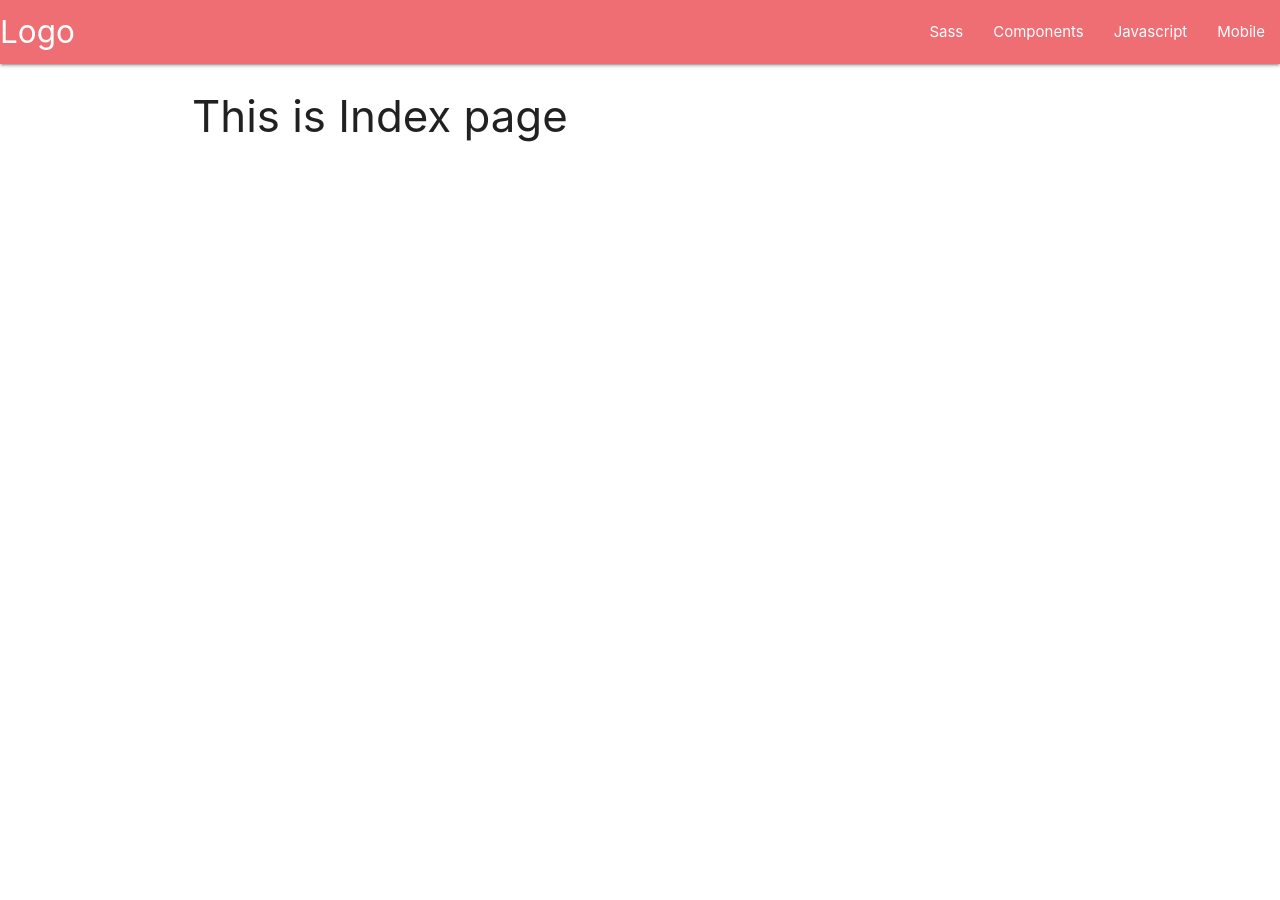
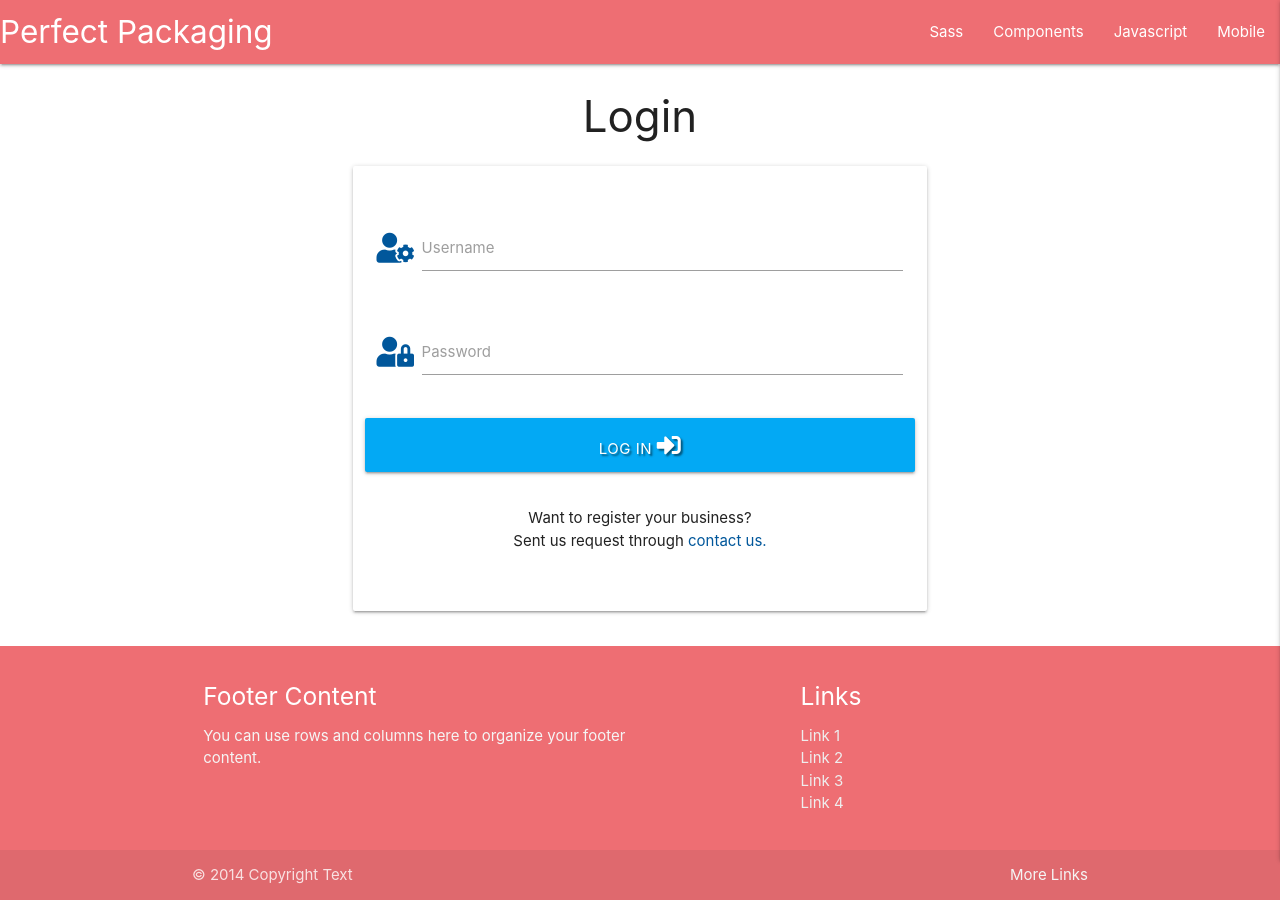
Before and after one commit to rajendradanve/perfect-packaging-inventory-mi3, a Flask app: page / in a window 1280 px wide. Before the commit the page ends 142 px from the top, so only its background shows below. Run offline with Flask 2, Linux system fonts and the light colour scheme; some libraries are stand-ins or nearby versions.

```diff
--- a/app.py
+++ b/app.py
@@ -16,9 +16,11 @@ app.secret_key = os.environ.get("SECRET_KEY")
 
 mongo = PyMongo(app)
 
+
 @app.route("/")
-@app.route("/index")
-def index():
+@app.route("/login", methods=["GET", "POST"])
+def login():
+
     return render_template("index.html")
 
 
--- a/static/css/style.css
+++ b/static/css/style.css
@@ -1,4 +1,6 @@
-
+.text-shadow {
+    text-shadow: 2px 2px 2px rgba(0, 0, 0, 0.5);
+}
 
 .flashes h4{
 
--- a/static/js/script.js
+++ b/static/js/script.js
@@ -1,3 +1,4 @@
 $(document).ready(function(){
-    $('.sidenav').sidenav();
+    $('.sidenav').sidenav({edge: "right"});
+    $('.collapsible').collapsible();
   });
--- a/templates/base.html
+++ b/templates/base.html
@@ -10,17 +10,23 @@
     <!-- Materialize compiled and minified CSS -->
     <link rel="stylesheet" href="https://cdnjs.cloudflare.com/ajax/libs/materialize/1.0.0/css/materialize.min.css">
 
+    <!--Font Awesome-->
+    <link rel="stylesheet" href="https://cdnjs.cloudflare.com/ajax/libs/font-awesome/5.15.3/css/all.min.css"
+    integrity="sha512-iBBXm8fW90+nuLcSKlbmrPcLa0OT92xO1BIsZ+ywDWZCvqsWgccV3gFoRBv0z+8dLJgyAHIhR35VZc2oM/gI1w=="
+    crossorigin="anonymous" referrerpolicy="no-referrer" />
+
     <!--Custom CSS-->
     <link rel="stylesheet" href="{{ url_for('static', filename='css/style.css')}}" type="text/css">
 </head>
 
 <body>
+    <!--Navbar-->
     <header>
-        <!--Navbar-->
+        <!--Top Navbar-->
         <nav>
             <div class="nav-wrapper">
-                <a href="#!" class="brand-logo">Logo</a>
-                <a href="#" data-target="mobile-navbar" class="sidenav-trigger"><i class="material-icons">menu</i></a>
+                <a href="#" class="brand-logo">Perfect Packaging</a>
+                <a href="#" data-target="mobile-navbar" class="right sidenav-trigger"><i class="fas fa-bars"></i></a>
                 <ul class="right hide-on-med-and-down">
                     <li><a href="sass.html">Sass</a></li>
                     <li><a href="badges.html">Components</a></li>
@@ -29,7 +35,7 @@
                 </ul>
             </div>
         </nav>
-        <!-- Mobile navbar-->
+        <!-- Mobile side navbar-->
         <ul class="sidenav" id="mobile-navbar">
             <li><a href="sass.html">Sass</a></li>
             <li><a href="badges.html">Components</a></li>
@@ -38,7 +44,7 @@
         </ul>
 
     </header>
-
+    <!--Flash messages-->
     <section>
         <!--Display flash messages-->
         {% with messages= get_flashed_messages() %}
@@ -52,11 +58,37 @@
         {% endif %}
         {% endwith %}
     </section>
-
+    <!--insert content from other pages-->
     <main class="container">
         {% block content %}
         {% endblock %}
     </main>
+
+    <footer class="page-footer">
+        <div class="container">
+          <div class="row">
+            <div class="col l6 s12">
+              <h5 class="white-text">Footer Content</h5>
+              <p class="grey-text text-lighten-4">You can use rows and columns here to organize your footer content.</p>
+            </div>
+            <div class="col l4 offset-l2 s12">
+              <h5 class="white-text">Links</h5>
+              <ul>
+                <li><a class="grey-text text-lighten-3" href="#!">Link 1</a></li>
+                <li><a class="grey-text text-lighten-3" href="#!">Link 2</a></li>
+                <li><a class="grey-text text-lighten-3" href="#!">Link 3</a></li>
+                <li><a class="grey-text text-lighten-3" href="#!">Link 4</a></li>
+              </ul>
+            </div>
+          </div>
+        </div>
+        <div class="footer-copyright">
+          <div class="container">
+          © 2014 Copyright Text
+          <a class="grey-text text-lighten-4 right" href="#!">More Links</a>
+          </div>
+        </div>
+      </footer>
     <!-- jquery -->
     <script src="https://code.jquery.com/jquery-3.6.0.min.js"
         integrity="sha256-/xUj+3OJU5yExlq6GSYGSHk7tPXikynS7ogEvDej/m4=" crossorigin="anonymous">
--- a/templates/index.html
+++ b/templates/index.html
@@ -1,6 +1,41 @@
 {% extends "base.html" %}
 {% block content %}
 
-<h3> This is Index page</h3>
+
+<div class="row">
+     <h3 class="center-align">Login</h3>
+    <form class="col s12 m8 offset-m2" method="POST" action="">
+      <div class="card-panel">
+          <div class="row">
+
+          </div>
+        <div class="row">
+            <div class="input-field col s12">
+                <i class="fas fa-user-cog prefix light-blue-text text-darken-4"></i>
+                <input id="username"  name="username" type="text" class="validate" pattern="^[a-zA-Z0-9]{5,15}$" minlength="5" maxlength="15" required>
+                <label for="username">Username</label>
+              </div>
+        </div>
+        <div class="row">
+            <div class="input-field col s12">
+                <i class="fas fa-user-lock prefix light-blue-text text-darken-4"></i>
+              <input id="password" name="password" type="password" class="validate" pattern="^[a-zA-Z0-9]{5,15}$" minlength="5" maxlength="20" required>
+              <label for="password">Password</label>
+            </div>
+      </div>
+      <div class="row">
+          <button type="submit" class="col s12 btn-large light-blue text-darken-4 text-shadow">Log In <i class="fas fa-sign-in-alt"></i></button>
+      </div>
+      <div class="row">
+        <div class="col s12">
+          <p class="center-align">
+            Want to register your business? </br>Sent us request through <a href=""class="light-blue-text text-darken-4">contact us.</a>
+          </p>
+        </div>
+      </div>
+      </div>
+    </form>
+  </div>
+
 
 {% endblock %}
```
